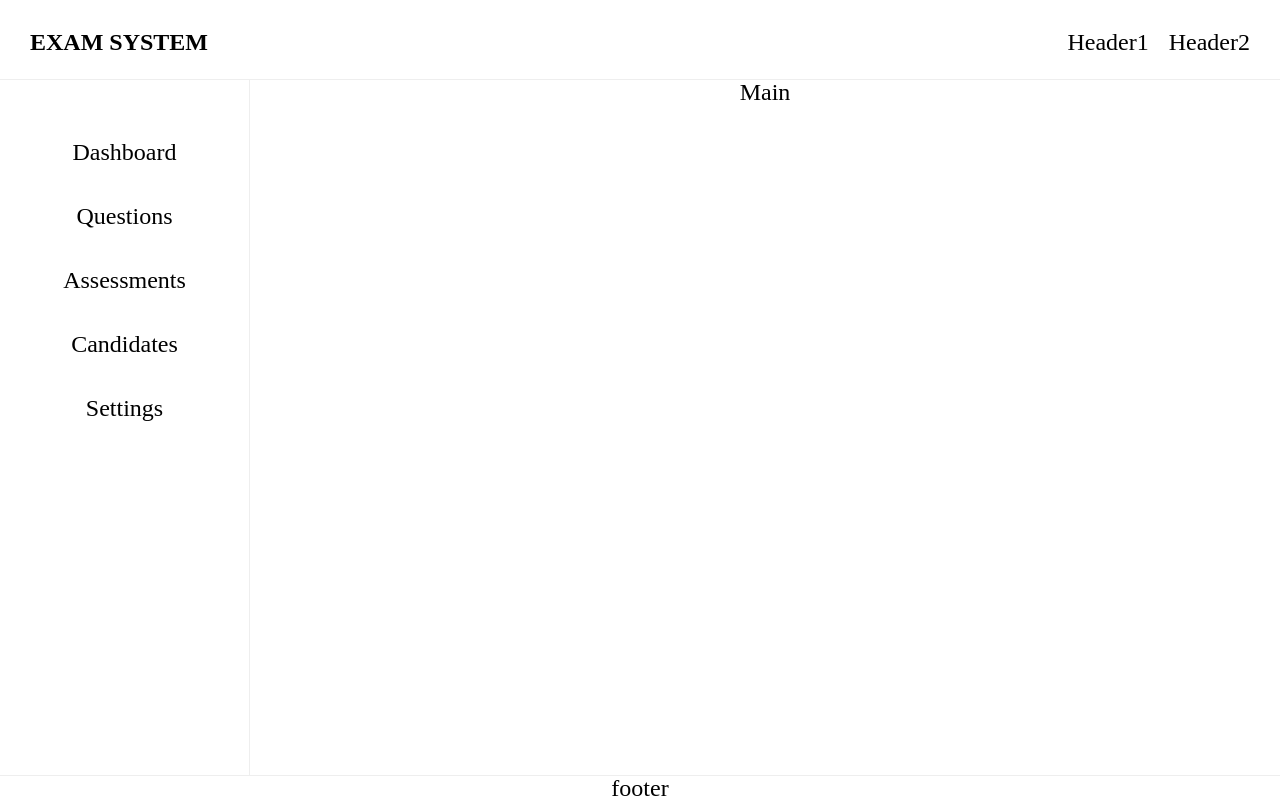
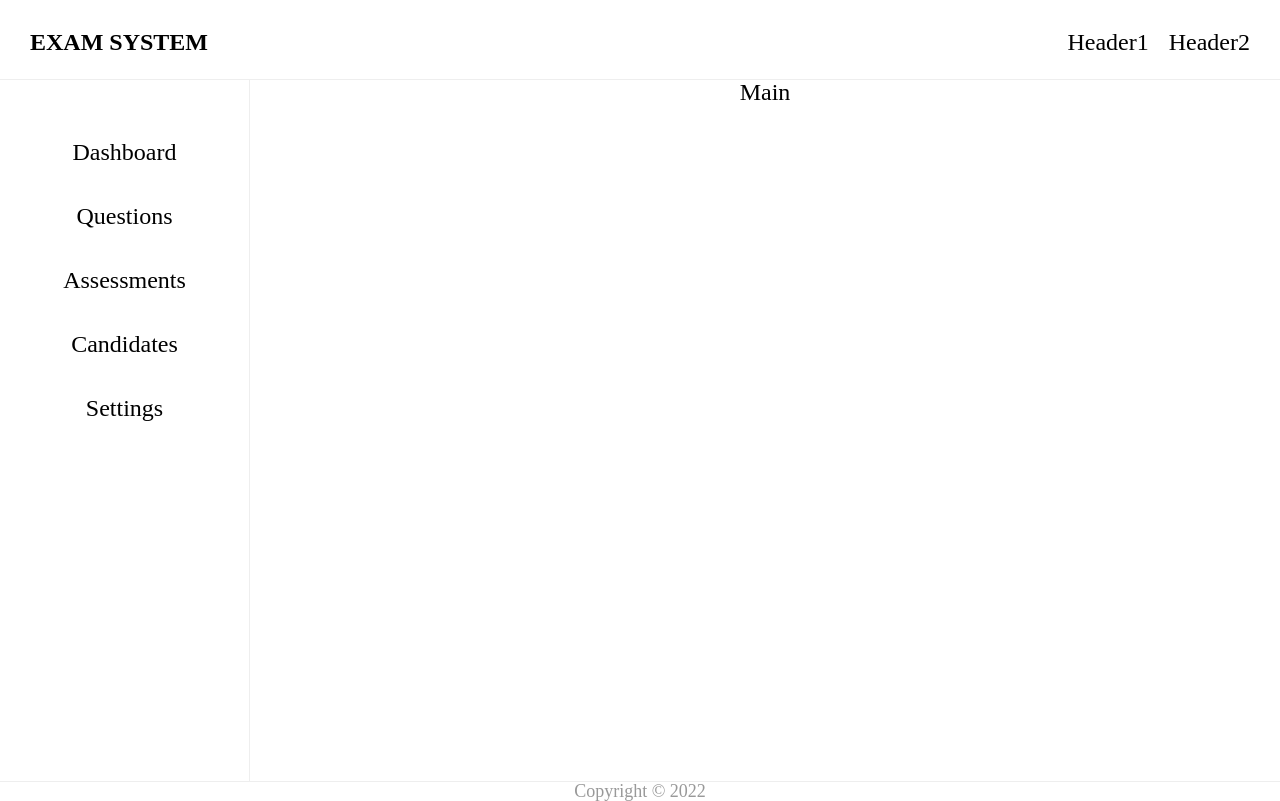
Before and after one commit to Nnvemeka/Exam-system, a React (Create React App) app: page / in a window 1280 px wide. Built offline with nearby package versions, Linux system fonts and the light colour scheme.

Commit message:
Added footer component

```diff
--- /dev/null
+++ b/src/components/footer/Footer.jsx
@@ -0,0 +1,10 @@
+import React from 'react'
+import './footer.css'
+
+const Footer = () => {
+  return (
+    <div className='footer'>Copyright &copy; 2022</div>
+  )
+}
+
+export default Footer
--- /dev/null
+++ b/src/components/footer/footer.css
@@ -0,0 +1,5 @@
+.footer {
+    text-align: center;
+    font-size: 1.8rem;
+    color: #999;
+}
--- a/src/layout/Layout.jsx
+++ b/src/layout/Layout.jsx
@@ -1,6 +1,7 @@
 import React from 'react'
 import Header from '../components/header/Header'
 import Nav from '../components/nav/Nav'
+import Footer from '../components/footer/Footer'
 import './layout.css'
 
 const layout = () => {
@@ -13,7 +14,9 @@
                 <Nav />
             </div>
             <div className='main-container'>Main</div>
-            <div className='footer-container'>footer</div>
+            <div className='footer-container'>
+                <Footer />
+            </div>
         </div>
     )
 }
```
